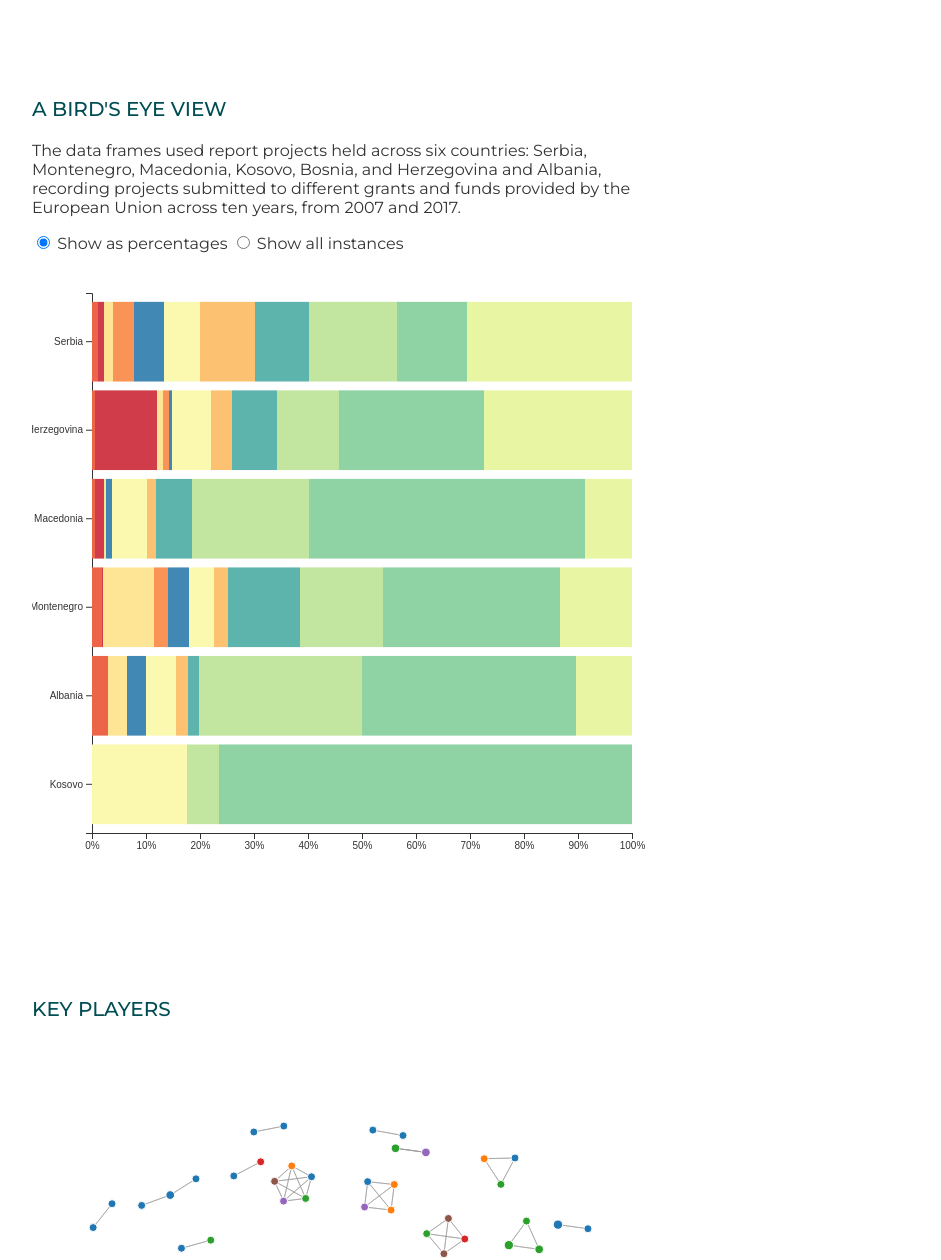
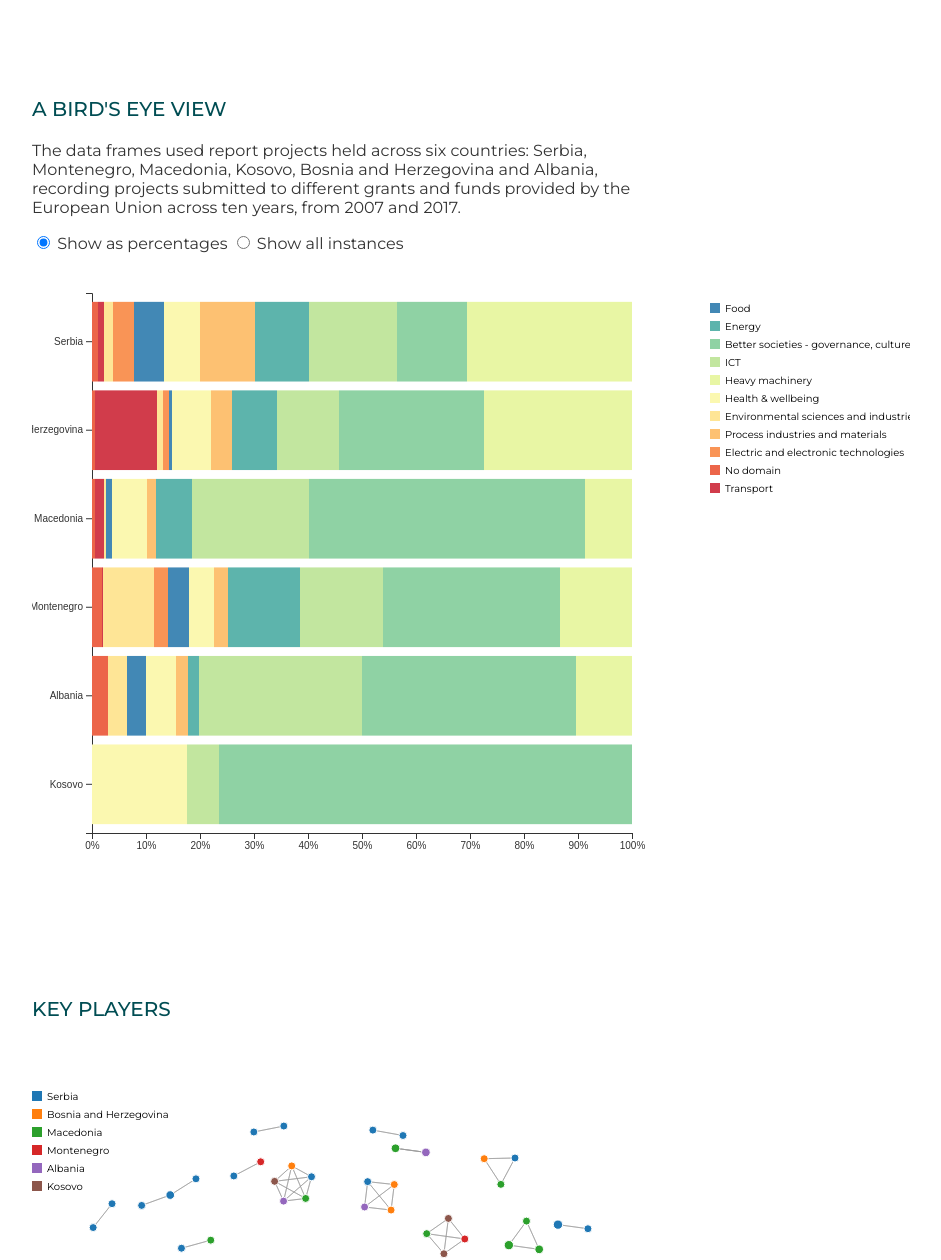
Before and after one commit to jfcali/balkans-rd-visualization, a website built with webpack: page src/index.html in a window 1280 px wide. Shown: the part 442-1702 px from the top of the page, without its empty margins (288-1229 px from the left). Built offline with nearby package versions, Linux system fonts and the light colour scheme; animation ran at ten frames a second.

Commit message:
Add legends & Clean up

```diff
--- a/src/index.html
+++ b/src/index.html
@@ -36,16 +36,16 @@
         </p>
       </section>
     </article>
-    <article class="content">
+    <article class="content content--wide">
       <section>
-        <h3 class="content__title">A BIRD'S EYE VIEW</h3>
-        <p class="content__text">
+        <h3 class="content__title content__title--broad">A BIRD'S EYE VIEW</h3>
+        <p class="content__text content__text--broad">
           The data frames used report projects held across six countries:
-          Serbia, Montenegro, Macedonia, Kosovo, Bosnia, and Herzegovina and
+          Serbia, Montenegro, Macedonia, Kosovo, Bosnia and Herzegovina and
           Albania, recording projects submitted to different grants and funds
           provided by the European Union across ten years, from 2007 and 2017.
         </p>
-        <div class="content__radios">
+        <div class="content__radios content__radios--broad">
           <label
             ><input
               type="radio"
@@ -66,7 +66,11 @@
             Show all instances</label
           >
         </div>
-        <div class="content__graph" id="countries_graph"></div>
+        <div
+          class="content__graph content__graph--broad"
+          id="countries_graph"
+        ></div>
+        <div class="content__legend" id="countries_legend"></div>
       </section>
     </article>
     <article class="content content--wide">
@@ -85,7 +89,7 @@
           <span class="content__text__highlight" id="country_highlight"
             >Serbia</span
           >. Likewise, 72.8% of the total projects are made by only one
-          participant.
+          participant, which where all excluded from the network graph.
         </p>
         <h4 class="content__subtitle content__subtitle--broad">
           Top 5 Organization rank
--- a/src/js/countries.js
+++ b/src/js/countries.js
@@ -99,6 +99,38 @@ const drawGraph = (data, maxCount) => {
 
   renderNormalized(svg, series, x, y, colors);
 
+  const legend = select($graphContainer)
+    .append('svg')
+    .attr('class', 'floating-legend')
+    .attr('width', '200')
+    .attr('height', '400');
+
+  const items = legend
+    .append('g')
+    .selectAll('.legend-item')
+    .data(series);
+
+  items
+    .enter()
+    .append('rect')
+    .attr('width', 10)
+    .attr('height', 10)
+    .attr('x', '0')
+    .attr('y', (d, i) => {
+      return i * 18;
+    })
+    .attr('fill', d => colors(d.key));
+
+  items
+    .enter()
+    .append('text')
+    .attr('dy', '9px')
+    .attr('x', 15)
+    .attr('y', (d, i) => {
+      return i * 18;
+    })
+    .attr('font-size', '10px')
+    .text(d => d.key);
   $buttons.forEach(button =>
     button.addEventListener('change', e => {
       if (e.target.dataset.countries === 'normalized') {
--- a/src/js/network.js
+++ b/src/js/network.js
@@ -27,6 +27,12 @@ const margin = {
 
 const getOrganizationsPerActivity = raw => {
   const data = raw.filter(x => x.riactivityType !== 'Patent');
+  console.log(raw);
+
+  const countries = data.reduce((total, current) => {
+    if (total.find(x => x.country === current.countryName)) return total;
+    return [...total, { country: current.countryName }];
+  }, []);
 
   const agg = data.reduce((total, current) => {
     const foundActivity = total[current.riactivityId];
@@ -87,7 +93,8 @@ const getOrganizationsPerActivity = raw => {
 
   return {
     links: links.flat(2).filter(x => x.source !== x.target),
-    nodes
+    nodes,
+    countries
   };
 };
 
@@ -166,7 +173,6 @@ const drawNetwork = data => {
     .attr('id', d => `node-${d.index}`)
     .attr('data-country', d => `${d.country}`)
     .on('mouseover', d => {
-      console.log(d);
       svg
         .selectAll('.network-nodes')
         .selectAll('circle')
@@ -195,6 +201,40 @@ const drawNetwork = data => {
 
     node.attr('cx', d => d.x).attr('cy', d => d.y);
   });
+
+  const legend = select($graphContainer)
+    .append('svg')
+    .attr('class', 'floating-legend left')
+    .attr('width', 150)
+    .attr('height', 100)
+    .append('g');
+
+  const items = legend
+    .append('g')
+    .selectAll('.legend-item')
+    .data(data.countries);
+
+  items
+    .enter()
+    .append('rect')
+    .attr('width', 10)
+    .attr('height', 10)
+    .attr('x', '0')
+    .attr('y', (d, i) => {
+      return i * 18;
+    })
+    .attr('fill', color());
+
+  items
+    .enter()
+    .append('text')
+    .attr('dy', '9px')
+    .attr('x', 15)
+    .attr('y', (d, i) => {
+      return i * 18;
+    })
+    .attr('font-size', '10px')
+    .text(d => d.country);
 
   $countryHighlighter.addEventListener('mouseover', () => {
     svg
--- a/src/js/projects.js
+++ b/src/js/projects.js
@@ -6,10 +6,7 @@ import {
   axisBottom,
   format,
   extent,
-  line,
-  mouse,
-  scaleOrdinal,
-  selectAll
+  line
 } from 'd3';
 
 import { getProjects } from './dataLoader';
@@ -83,48 +80,6 @@ const drawGraph = data => {
       .text(d => {
         return d.project;
       });
-
-    const circle = svg
-      .append('circle')
-      .attr('r', 5)
-      .attr('opacity', 0)
-      .style('pointer-events', 'none');
-
-    const caption = svg
-      .append('text')
-      .attr('class', 'caption')
-      .attr('text-anchor', 'middle')
-      .style('pointer-events', 'none')
-      .attr('dy', -8);
-
-    const curYear = svg
-      .append('text')
-      .attr('class', 'year')
-      .attr('text-anchor', 'middle')
-      .style('pointer-events', 'none')
-      .attr('dy', 13)
-      .attr('y', height);
-
-    function mousemove(d) {
-      selectAll('.line').each((c, i, nodes) => {
-        const mousePos = mouse(this);
-        circle.attr('cx', mousePos[0]).attr('cy', mousePos[1]);
-      });
-    }
-    function mouseout() {
-      circle.attr('opacity', 0);
-      caption.text('');
-      curYear.text('');
-    }
-    function mouseover(d) {
-      circle.attr('opacity', 1.0);
-      mousemove.call(this);
-    }
-
-    svg
-      .on('mouseover', mouseover)
-      .on('mousemove', mousemove)
-      .on('mouseout', mouseout);
   });
 };
 
--- a/src/styles/content.scss
+++ b/src/styles/content.scss
@@ -14,8 +14,16 @@
       margin-right: auto;
     }
   }
+  &__radios {
+    &--broad {
+      max-width: 40rem;
+      margin-left: auto;
+      margin-right: auto;
+    }
+  }
   &__subtitle {
-    &--broad {
+    margin-top: 40px;
+    mar &--broad {
       max-width: 40rem;
       margin-left: auto;
       margin-right: auto;
@@ -25,6 +33,7 @@
     font-style: italic;
     font-weight: 100;
     margin-bottom: 0px;
+    margin-top: 0px;
     text-align: right;
     &--broad {
       max-width: 40rem;
@@ -50,6 +59,7 @@
   &__graph {
     margin-left: auto;
     margin-right: auto;
+    position: relative;
     &--broad {
       max-width: 40rem;
     }
--- /dev/null
+++ b/src/styles/floating-legends.scss
@@ -0,0 +1,9 @@
+.floating-legend {
+  position: absolute;
+  right: -238px;
+  top: 50px;
+  &.left {
+    right: auto;
+    left: 20rem;
+  }
+}
--- a/src/styles/main.scss
+++ b/src/styles/main.scss
@@ -3,6 +3,7 @@
 @import 'header.scss';
 @import 'content.scss';
 @import 'list.scss';
+@import 'floating-legends.scss';
 
 body {
   padding: 0;
```
